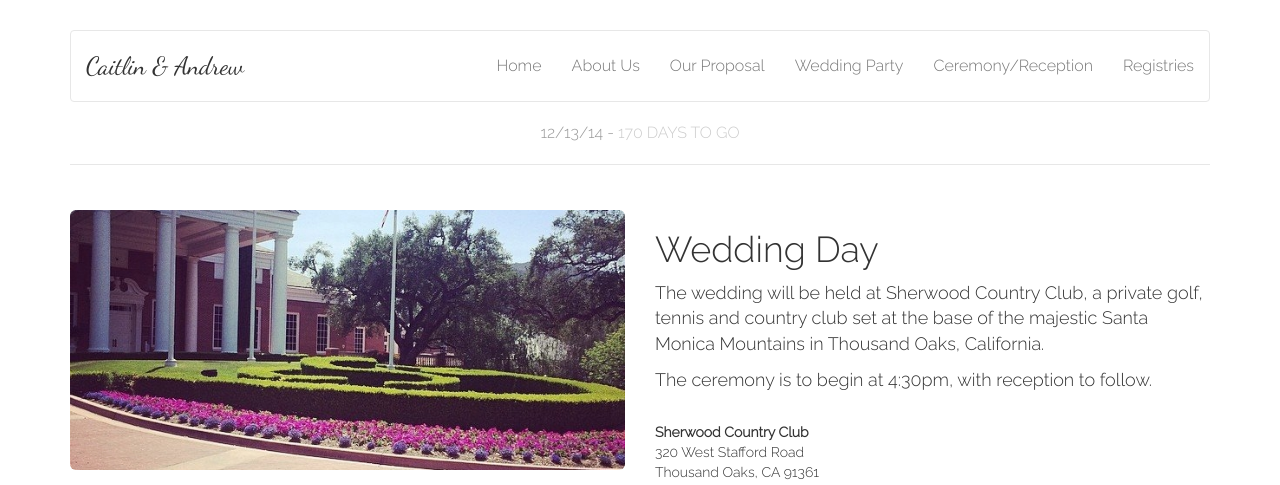
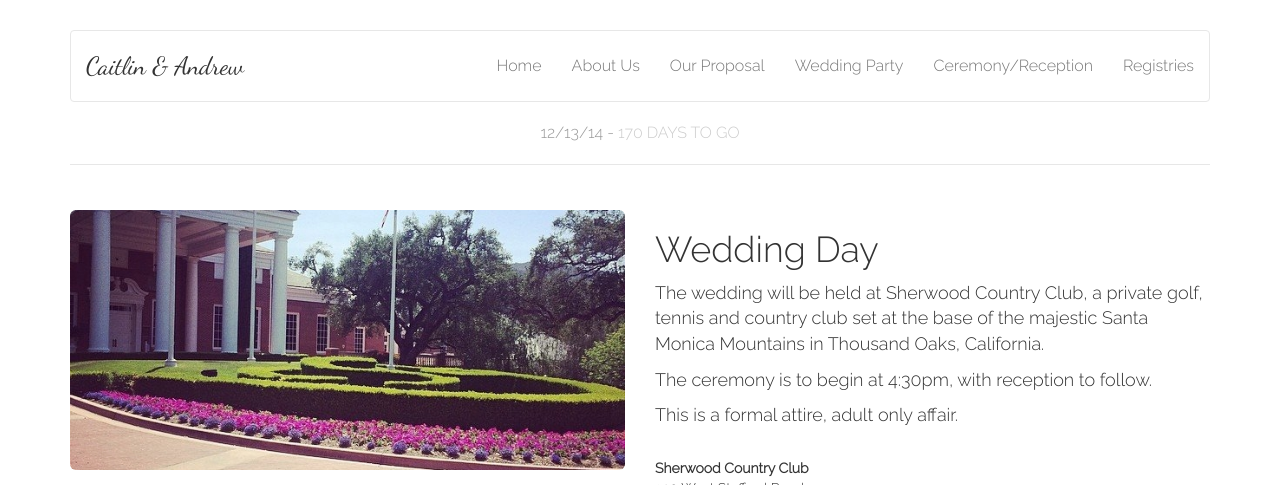
Before and after one commit to andrewkatz/wedding, a Jekyll site: the page built from ceremony.html, in a window 1280 px wide. Shown: the top 485 px of the page. Built offline with Jekyll 4.4.1, drawn with Linux system fonts in a browser that asks for light colours; nearby versions of some CDN libraries; Markdown is read by kramdown in place of the engine named in the settings; grey boxes are pictures that could not be loaded.

Commit message:
add adult only affair

```diff
--- a/ceremony.html
+++ b/ceremony.html
@@ -10,6 +10,8 @@ title: Ceremony/Reception
       <p>The wedding will be held at Sherwood Country Club, a private golf, tennis and country club set at the base of the majestic Santa Monica Mountains in Thousand Oaks, California.</p>
 
       <p>The ceremony is to begin at 4:30pm, with reception to follow.</p>
+
+      <p>This is a formal attire, adult only affair.</p>
 
       <address>
         <strong>Sherwood Country Club</strong><br/>
```
